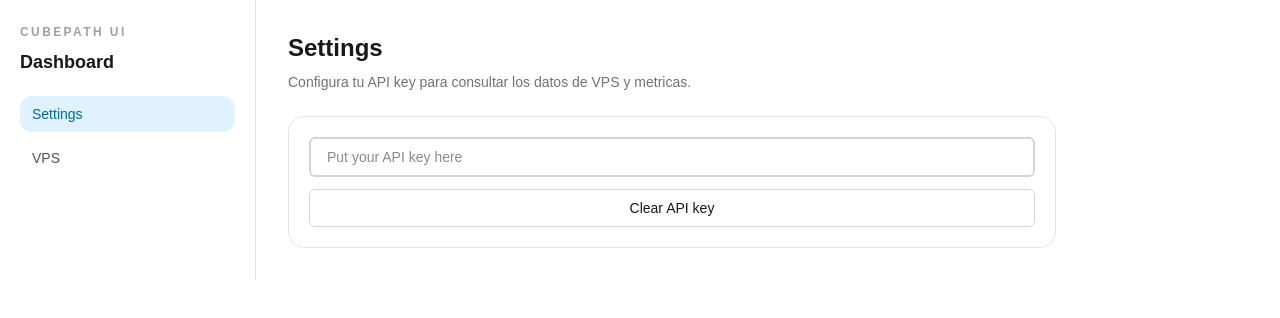
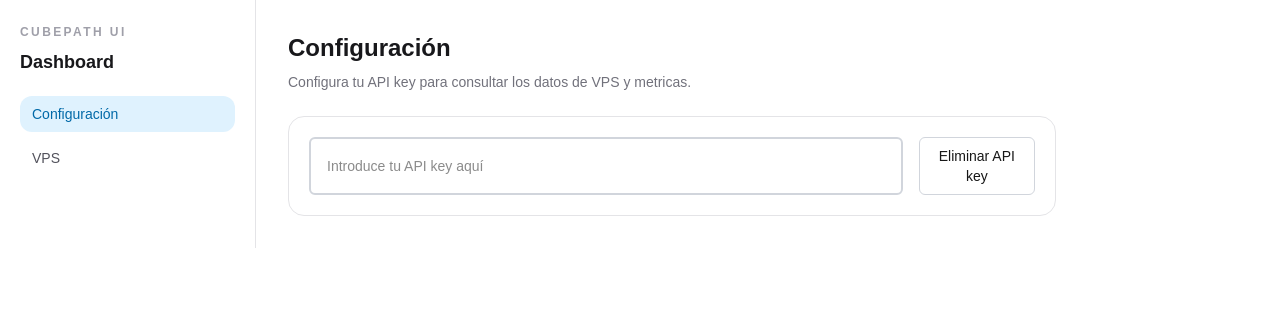
Before and after one commit to fjmg84/cube-path-ui, a Next.js app: page /settings in a window 1280 px wide. Shown: the top 318 px of the page. Built offline with nearby package versions, Linux system fonts and the light colour scheme.

Commit message:
Translate UI labels to Spanish for Settings and API Key components

```diff
--- a/app/settings/page.tsx
+++ b/app/settings/page.tsx
@@ -4,7 +4,7 @@ export default function SettingsPage() {
   return (
     <section className="w-full max-w-3xl">
       <h2 className="text-2xl font-semibold text-zinc-900 dark:text-zinc-100">
-        Settings
+        Configuración
       </h2>
       <p className="mt-2 text-sm text-zinc-500 dark:text-zinc-400">
         Configura tu API key para consultar los datos de VPS y metricas.
--- a/components/api-key-input.tsx
+++ b/components/api-key-input.tsx
@@ -6,22 +6,23 @@ export function ApiKeyInput() {
   const { apiKey, saveApiKey, removeApiKey } = useApiKeyStore();
 
   return (
-    <>
+    <div className="flex gap-4">
       <input
         type="text"
         name="apiKey"
-        placeholder="Put your API key here"
+        placeholder="Introduce tu API key aquí"
         value={apiKey}
         onChange={(event) => saveApiKey(event.target.value)}
         className="w-full rounded-md border-2 border-gray-300 bg-transparent px-4 py-2 text-sm focus:border-blue-500 focus:outline-none"
       />
+
       <button
         type="button"
         onClick={removeApiKey}
-        className="rounded-md border border-gray-300 px-4 py-2 text-sm hover:bg-gray-100"
+        className="rounded-md border border-gray-300 px-4 py-2 text-sm hover:bg-gray-100 hover:text-gray-700 focus:outline-none hover:cursor-pointer dark:border-zinc-700 dark:hover:bg-zinc-800 dark:hover:text-zinc-300"
       >
-        Clear API key
+        Eliminar API key
       </button>
-    </>
+    </div>
   );
 }
--- a/components/sidebar-nav.tsx
+++ b/components/sidebar-nav.tsx
@@ -4,7 +4,7 @@ import Link from "next/link";
 import { usePathname } from "next/navigation";
 
 const navItems = [
-  { href: "/settings", label: "Settings" },
+  { href: "/settings", label: "Configuración" },
   { href: "/vps", label: "VPS" },
 ];
 
```
